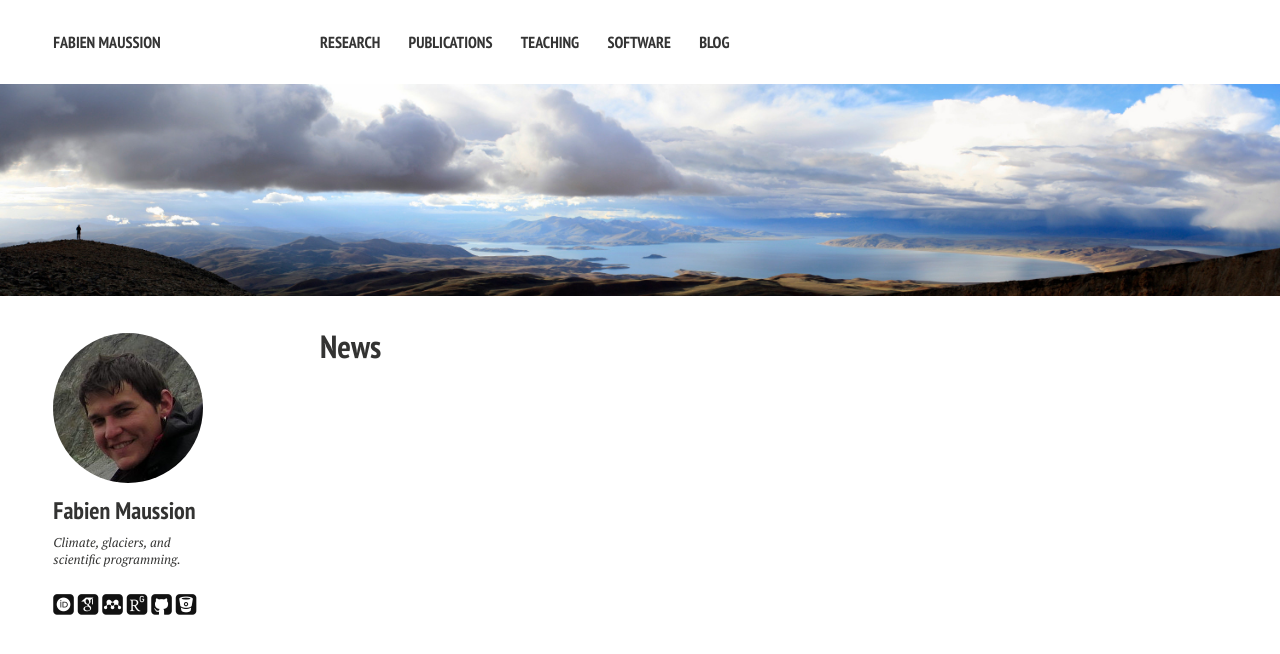
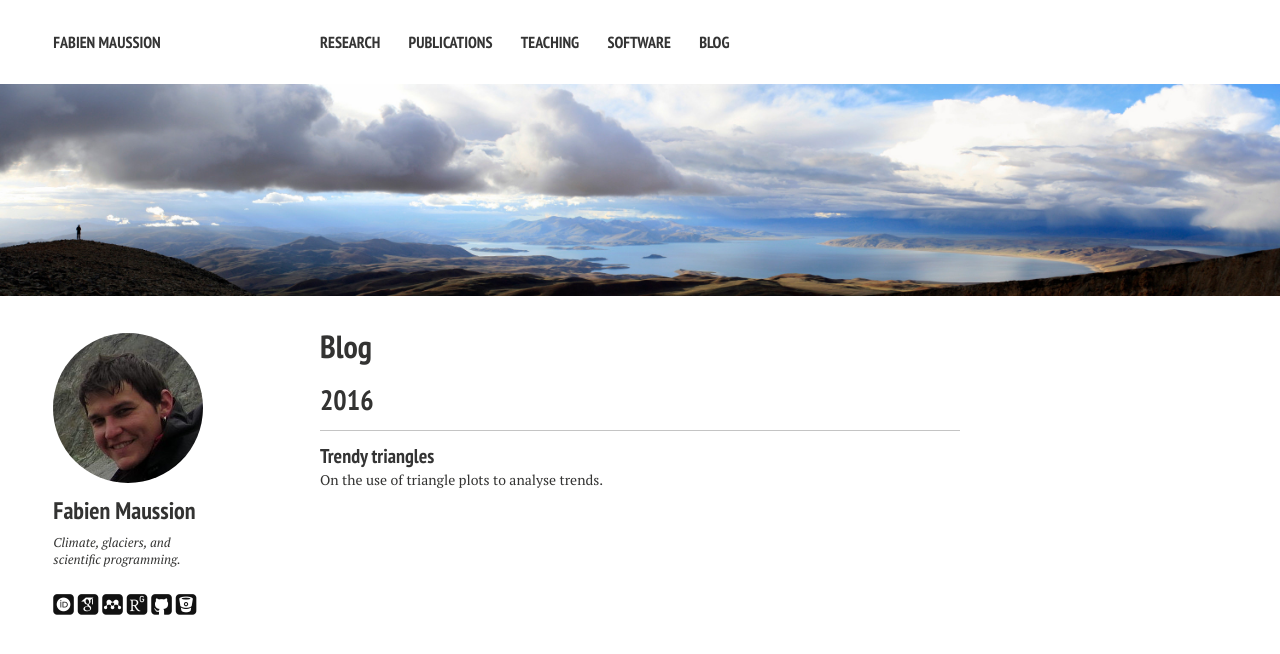
Before and after one commit to fmaussion/fmaussion.github.io, a Jekyll site: the page built from blog/index.md, in a window 1280 px wide. Shown: the top 654 px of the page. Built offline with Jekyll 4.4.1, drawn with Linux system fonts in a browser that asks for light colours; nearby versions of some CDN libraries; some web fonts are replaced; some of the changed lines change nothing that is shown.

Commit message:
trendy triangles

```diff
--- a/_config.yml
+++ b/_config.yml
@@ -24,7 +24,7 @@ kramdown:
   footnote_nr: 1
   entity_output: as_char
   toc_levels: 1..6
-  use_coderay: false
+  enable_coderay: false
 
 
 # Site owner
--- /dev/null
+++ b/_posts/2016-04-29-trendy-triangles.md
@@ -0,0 +1,104 @@
+---
+layout: post
+title: "Trendy triangles"
+excerpt: "On the use of triangle plots to analyse trends."
+modified:
+categories:
+date: 2016-04-29T11:00:00+01:00
+draft: false
+comments: true
+---
+
+
+I had to review two manuscripts this week (a student's
+thesis and a manuscript submitted to an established journal). By
+coincidence, both made use of a kind of plot I did encounter before, but not
+in the context of trend analysis: I'll call it the "triangle plot", even if I
+think that it must also have a more official name.
+
+These plots are quite handy since they allow to show the temporal evolution of
+the trend of a timeseries, and this for various time windows. You can see
+an example [here](http://www.moyhu.blogspot.co.at/p/temperature-trend-viewer.html),
+and a variant of it has been [used](http://www.nature.com/articles/srep16784)
+to demonstrate the statistical weakness of the arguments supporting the
+so-called warming "pause".
+
+Here I just wanted to highlight a very basic (and dangerous) feature of these
+plots: by increasing the number of trials, they automatically increase the
+chance to find "statistically significant" trends in any timeseries.
+
+**Note**: the code used to produce the plots below is available
+[here](https://github.com/fmaussion/misc/blob/master/triangle_plots.ipynb).
+
+Real data case: global temperature anomalies
+--------------------------------------------
+
+Let's start from the well-known and freely available
+[GISTEMP](http://data.giss.nasa.gov/gistemp/)
+global temperature timeseries:
+
+<a href="/images/blog/trendy-triangles/ts_giss.png"><img src="/images/blog/trendy-triangles/ts_giss.png" alt="gistemp-ts" width="100%" /></a>
+
+Shown are the yearly anomalies to the period 1951-1980. Let's apply a simple trend
+analysis based on linear regression. We limit the size of the window to a minimum of
+20 years. The contours mark the p=.05 significance level obtained with
+a two-sided student's t-test (real-world trend analysis would require more careful
+statistical processing, but for the purpose of this post we keep it simple):
+
+<a href="/images/blog/trendy-triangles/triangle_giss.png"><img src="/images/blog/trendy-triangles/triangle_giss.png" alt="gistemp-triangle" width="100%" /></a>
+
+The plateaus (at the begining of the century and between the 40s and the 60s)
+are clearly visible. 84% of the plotted trends are
+significant, and particularly strong since the 60s.
+
+Random case
+-----------
+
+We now create a timeseries of the same length as the GISTEMP dataset, with the
+same standard deviation (we assume normality, which is *not* really true
+for this dataset).
+
+<a href="/images/blog/trendy-triangles/ts_random.png"><img src="/images/blog/trendy-triangles/ts_random.png" alt="random-ts" width="100%" /></a>
+
+We apply the same analysis procedure to this fake timeseries and obtain the following plot:
+
+<a href="/images/blog/trendy-triangles/triangle_random.png"><img src="/images/blog/trendy-triangles/triangle_random.png" alt="random-triangle" width="100%" /></a>
+
+What can we learn from this plot? A non-negligble number of the trends are
+significant (4.6% to be more specific), and the patterns are *temporally coherent*.
+They have to be, since neighboring pixels differ by only one element. In particular,
+the warming trend between 1900 and 1960 is quite convincing...
+
+While playing around with other random timeseries, I came accross this more
+extreme example, where 32% of the trends are significant:
+
+<a href="/images/blog/trendy-triangles/triangle_random_ex.png"><img src="/images/blog/trendy-triangles/triangle_random_ex.png" alt="random-triangle-ex" width="100%" /></a>
+
+Everything is here: the significant warming since 1900 and even the warming
+pause since the end of the 20th century...
+
+
+A more systematic bootstrap
+---------------------------
+
+To assess how likely this last example is, I made a very simple
+"brute-force" bootstrap where I created 1000 timeseries and computed
+the ratio of significant trends in each image. This is what is plotted
+below:
+
+<a href="/images/blog/trendy-triangles/hist_real.png"><img src="/images/blog/trendy-triangles/hist_real.png" alt="histogram" width="100%" /></a>
+
+As expected, the average significant area of all these plots is
+4.9%. 3.5% of the cases have a significant area above 20%. None of the random
+timeseries made it above 42%.
+
+
+Conclusions
+-----------
+
+I don't know whether we should discourage the use of such plots. In the GISTEMP
+case, it is clear that the plot is able to show real features in the timeseries.
+The fact that 84% of the plotted trends are significant is a clear
+sign that something is happening. But when the ratio of significant areas goes
+well below 20 or even 10%, the interpretation of these "triangle plots" becomes
+really questionable.
--- a/blog/index.md
+++ b/blog/index.md
@@ -2,5 +2,5 @@
 layout: post-index
 image:
   feature: fm-header-1.jpg
-title: News
+title: Blog
 ---
```
